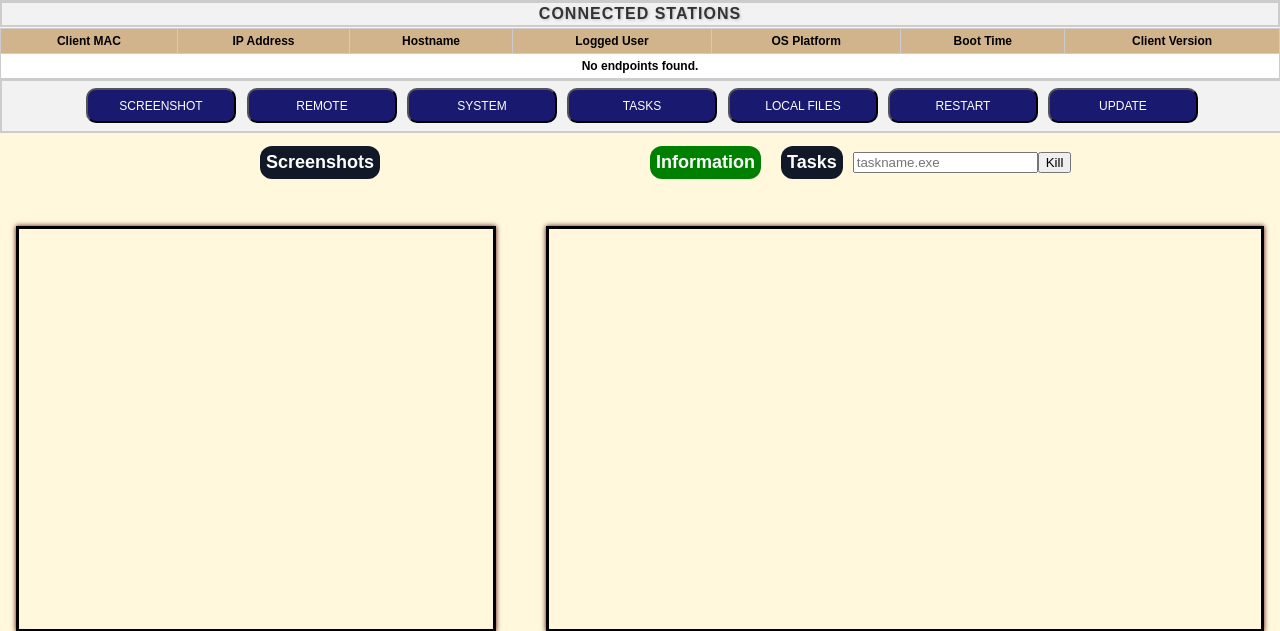
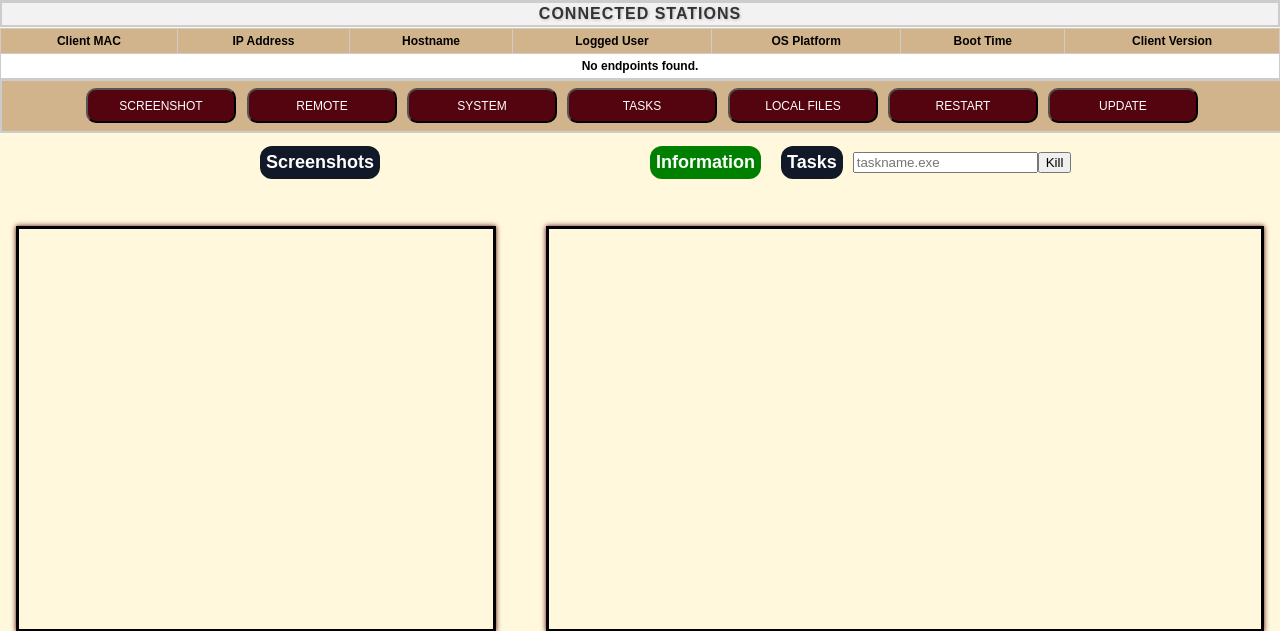
Before and after one commit to GShwartz/HandsOff-WEB, a Flask app: page / in a window 1280 px wide. Shown: the part 98-729 px from the top of the page. Run offline with Flask 3, Linux system fonts and the light colour scheme; parts of the project's set-up code (start-up, migrations or seed data) failed here and were passed over.

Commit message:
updated color schema

```diff
--- a/static/style.css
+++ b/static/style.css
@@ -153,7 +153,7 @@ body {
   top: 12rem;
   width: 100%;
   height: 100%;
-  background-color: #f2f2f2;
+  background-color: #D2B48C;
   border: 2px solid #ccc;
   z-index: 10;
   transition: top 0.3s; /* Added transition for smooth movement */
@@ -356,7 +356,7 @@ td {
 }
 
 .controller-buttons-container button {
-  background-color: #191970;
+  background-color: #54040E;
   color: white;
   font-size: 12px;
   cursor: pointer;
@@ -375,7 +375,7 @@ td {
 
 .controller-buttons-container button:active {
   transform: translateY(3px);
-  background-color: #191970;
+  background-color: #FFE4C4;
 }
 
 .screenshots-button,
```
